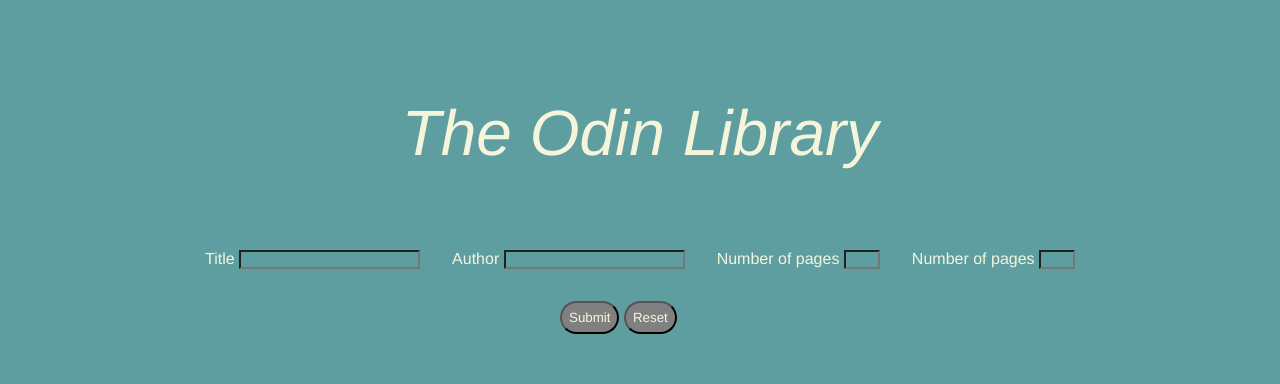
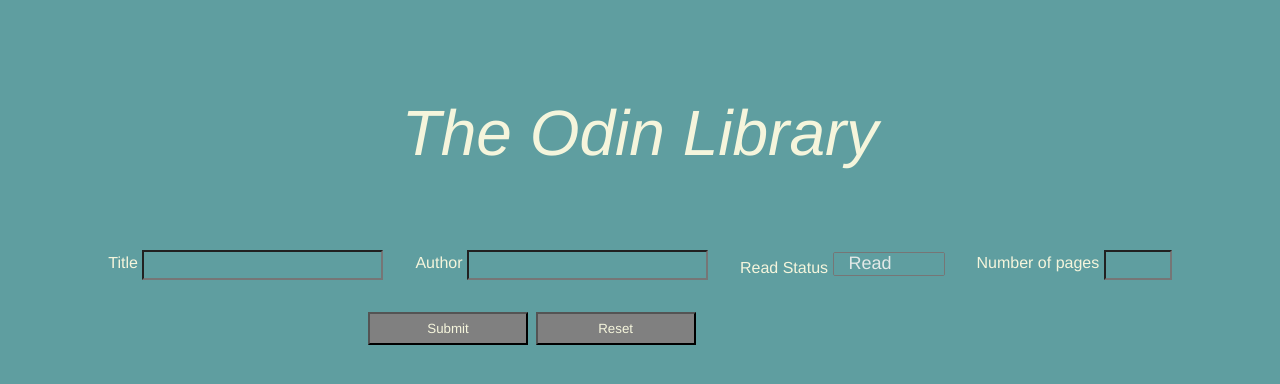
Before and after one commit to HangwelaniMadilonga/library-app, a plain HTML site: page index.html in a window 1280 px wide. Drawn offline with Linux system fonts and the light colour scheme.

Commit message:
Fix buttons
change styles

```diff
--- a/index.html
+++ b/index.html
@@ -1,39 +1,44 @@
 <!DOCTYPE html>
 <html lang="en">
   <head>
-    <meta charset="UTF-8">
-    <meta name="viewport" content="width=device-width, initial-scale=1.0">
+    <meta charset="UTF-8" />
+    <meta name="viewport" content="width=device-width, initial-scale=1.0" />
     <title>Library</title>
-    <link rel="stylesheet" href="style.css">
+    <link rel="stylesheet" href="style.css" />
   </head>
   <body>
     <div id="title-container"><p id="title-text">The Odin Library</p></div>
     <div id="input-form-container">
       <form action="">
         <div id="form">
-            <div>
+          <div class="form-content-conatiner">
             <label for="title">Title</label>
-                <input type="text" name="title" id="title" required>
+            <input type="text" name="title" id="title" required />
           </div>
           <div>
             <label for="author">Author</label>
-                <input type="text" name="author" id="author" required>
+            <input type="text" name="author" id="author" required />
           </div>
           <div>
-                <label for="pages">Number of pages</label>
-                <input type="number" name="pages" id="pages" min="1" required>
+            <label for="read-status" id="status-label">Read Status</label>
+            <select name="read-status" id="read-status" multiple>
+              <option value="Read" id="option-1">Read</option>
+              <option  value="Not Read" id="option-2">Not Read</option>
+            </select>
           </div>
 
           <div>
             <label for="status">Number of pages</label>
-                <input type="number" name="pages" id="pages" min="1" required>
+            <input type="number" name="pages" id="pages" min="1" required />
           </div>
-
         </div>
-            <div><button type="submit" id="submit-button" class="buttons">Submit</button>
-                <button type="reset" id="reset-button" class="buttons">Reset</button></div>
+        <div>
+          <button type="submit" id="submit-button" class="buttons">
+            Submit
+          </button>
+          <button type="reset" id="reset-button" class="buttons">Reset</button>
+        </div>
       </form>
-
     </div>
 
     <script src="app.js"></script>
--- a/style.css
+++ b/style.css
@@ -1,34 +1,32 @@
-*{
+* {
   margin: 0;
   padding: 0;
   background-color: cadetblue;
-    font-family: 'Franklin Gothic Medium', 'Arial Narrow', Arial, sans-serif;
+  font-family: "Franklin Gothic Medium", "Arial Narrow", Arial, sans-serif;
 }
 
-p{
+p {
   color: beige;
 }
 
-body{
+body {
   display: flex;
   flex-direction: column;
-
 }
 
-#title-text{
-
+#title-text {
   margin-top: 6rem;
   font-size: 4rem;
   font-style: italic;
 }
 
-#title-container{
+#title-container {
   display: flex;
   align-items: center;
   justify-content: center;
 }
 
-#form{
+#form {
   display: flex;
   margin-top: 5rem;
   align-items: center;
@@ -37,26 +35,66 @@ body{
   color: beige;
 }
 
-.buttons{
+.buttons {
   cursor: pointer;
   font-weight: 100;
   color: beige;
-    border-radius: 40px;
   background-color: grey;
   padding: 7px;
+  width: 10rem;
+}
+
+#submit-button {
+  margin-top: 2rem;
+  margin-left: 23rem;
+  margin-right: 0.2rem;
+}
+
+#pages {
+  width: 4rem;
+}
+
+#read-status {
+  height: 1.5rem;
+  width: 7rem;
+  padding-left: 15px;
+  font-size: large;
 
 }
 
-#submit-button{
-    margin-top: 2rem;
-    margin-left: 35rem;
+/* #read-status{
+
+
+} */
+
+#option-1 {
+  color: rgb(226 233 231);
 
 }
 
-#reset-button{
+#option-2 {
+  color: rgb(226 233 231);
+}
 
+#pages {
+  color: rgb(226 233 231);
+  padding-bottom: 0.3rem;
+  padding-bottom: 0.3rem;
+  font-size: large;
 }
-#pages{
-    width: 2rem;
-
+#author {
+  color: rgb(226 233 231);
+  padding-bottom: 0.3rem;
+  padding-bottom: 0.3rem;
+  padding-left: 5px;
+  font-size: large;
+  /* padding-left: 40px; */
 }
+#title {
+  color: rgb(226 233 231);
+  padding-bottom: 0.3rem;
+  padding-bottom: 0.3rem;
+  padding-left: 5px;
+  font-size: large;
+  /* padding-left: 40px; */
+}
```
Lines whose indentation alone changed are shown as unchanged.
